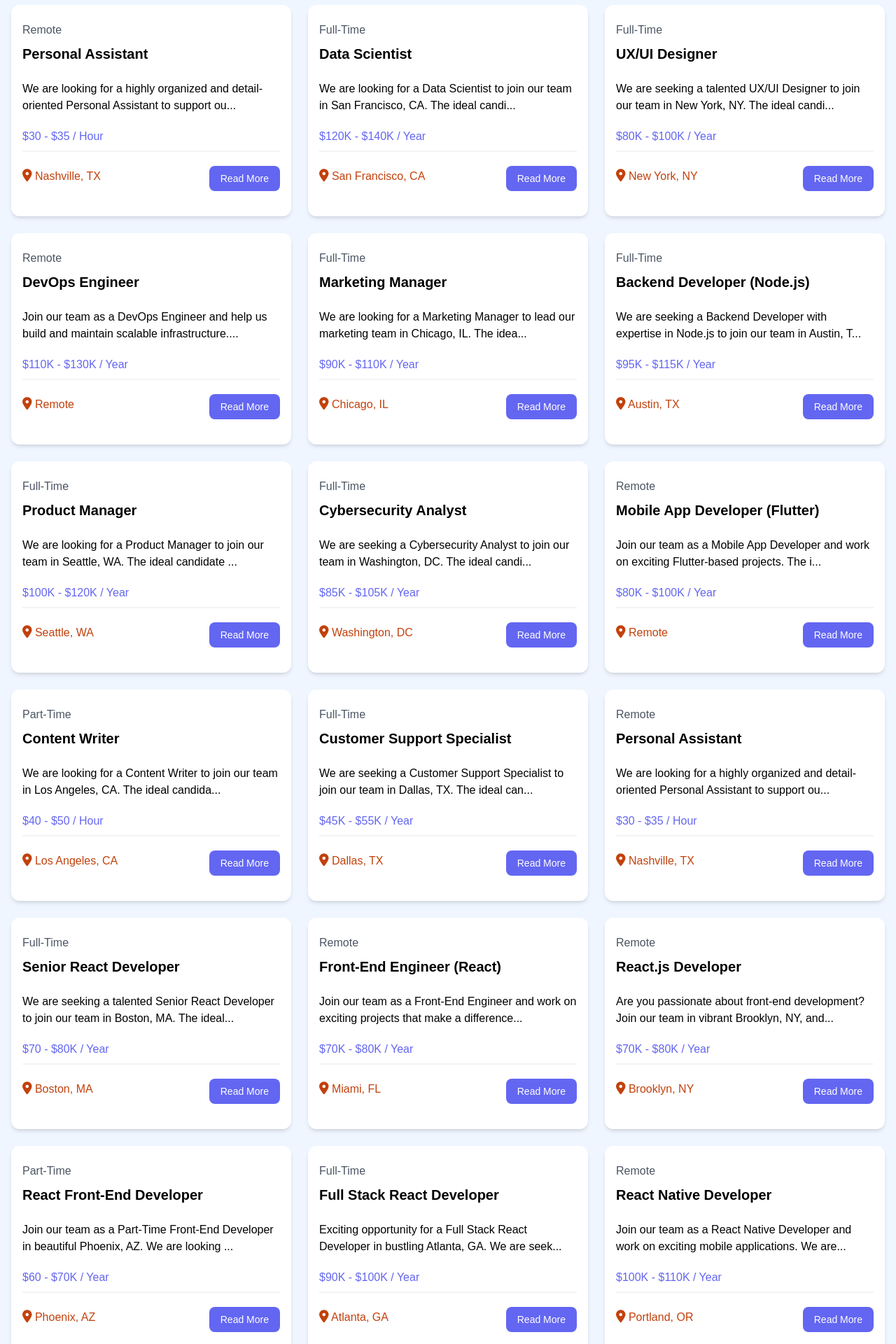
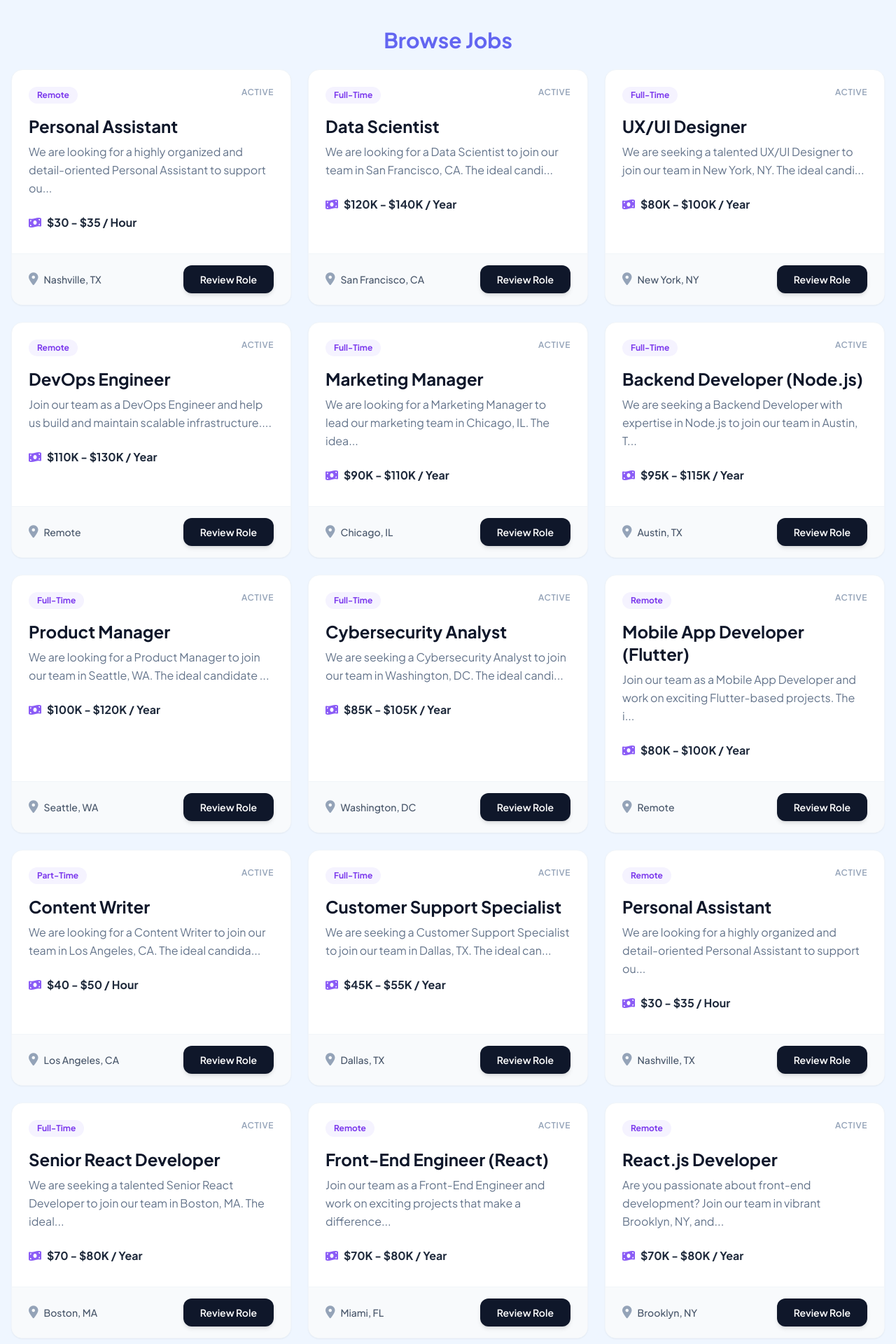
Before and after one commit to noahdevelopsio/Skillsoftjobs, a PHP site: page /jobs.php in a window 1280 px wide. Shown: the part 256-2176 px from the top of the page at 70% size. Run offline with PHP 8.4, Linux system fonts and the light colour scheme; a user stored in the database is signed in; data comes from the database, SQL or seed files in the repository; data that the repository does not hold is empty; some libraries are stand-ins or nearby versions.

Commit message:
[DESIGN] Modernize hero sections, job cards, and empty states

```diff
--- a/jobs.php
+++ b/jobs.php
@@ -33,18 +33,7 @@ if (!empty($filter)) {
 <!DOCTYPE html>
 <html lang="en">
   <head>
-    <meta charset="UTF-8" />
-    <meta name="viewport" content="width=device-width, initial-scale=1.0" />
-    <link
-      rel="stylesheet"
-      href="https://cdnjs.cloudflare.com/ajax/libs/font-awesome/6.5.1/css/all.min.css"
-      integrity="sha512-DTOQO9RWCH3ppGqcWaEA1BIZOC6xxalwEsw9c2QQeAIftl+Vegovlnee1c9QX4TctnWMn13TZye+giMm8e2LwA=="
-      crossorigin="anonymous"
-      referrerpolicy="no-referrer"
-    />
-    <link rel="stylesheet" href="css/styles.css" />
-    <link rel="stylesheet" href="css/jobs.css" />
-    <link rel="icon" type="image/png" href="/favicon.ico" />
+    <?php include("includes/head.php"); ?>
     <title>Skillsoft</title>
 
   </head>
@@ -52,19 +41,22 @@ if (!empty($filter)) {
     <?php include("includes/navbar.php"); ?>
 
     <!-- Filter Jobs -->
-    <section class="bg-blue-50 py-4">
-      <div class="container mx-auto px-4">
-        <div class="search-container">
-          <form method="GET" action="jobs.php">
+    <section class="bg-slate-900 py-12 relative overflow-hidden">
+      <!-- Decorative background blur -->
+      <div class="absolute inset-0 bg-[url('https://images.unsplash.com/photo-1522071820081-009f0129c71c?auto=format&fit=crop&q=80')] bg-cover bg-center opacity-10 mix-blend-overlay"></div>
+      <div class="container mx-auto px-4 relative z-10">
+        <div class="max-w-3xl mx-auto backdrop-blur-md bg-white/10 p-2 rounded-2xl border border-white/20 shadow-2xl">
+          <form method="GET" action="jobs.php" class="relative flex items-center">
+            <i class="fa-solid fa-magnifying-glass absolute left-6 text-slate-400 text-lg"></i>
             <input
               type="text"
               name="filter"
-              class="w-full p-3 border border-gray-300 rounded-lg focus:outline-none focus:border-indigo-500"
-              placeholder="Filter jobs by title, location, or type..."
+              class="w-full py-4 pl-14 pr-32 bg-white rounded-xl focus:outline-none focus:ring-4 focus:ring-brand-500/30 text-slate-800 text-lg placeholder:text-slate-400 font-medium transition-shadow"
+              placeholder="Search by role, location, or type..."
               value="<?php echo htmlspecialchars($filter); ?>"
             />
-            <button type="submit">
-              <i class="fa-solid fa-magnifying-glass"></i>
+            <button type="submit" class="absolute right-2 top-2 bottom-2 bg-brand-600 hover:bg-brand-500 text-white px-6 rounded-lg font-bold transition-colors">
+              Search
             </button>
           </form>
         </div>
@@ -84,15 +76,14 @@ if (!empty($filter)) {
               // Loop through each job and display it
               while ($job = mysqli_fetch_assoc($result)) {
                   echo '
-                  <div class="bg-white rounded-xl shadow-md relative">
-                    <div class="p-4">
-                      <div class="mb-6">
-                        <div class="text-gray-600 my-2">' . htmlspecialchars($job['type']) . '</div>
-                        <h3 class="text-xl font-bold">' . htmlspecialchars($job['title']) . '</h3>
+                  <div class="group bg-white rounded-2xl shadow-sm hover:shadow-2xl border border-slate-100 transition-all duration-300 hover:-translate-y-2 overflow-hidden flex flex-col">
+                    <div class="p-6 flex-1">
+                      <div class="mb-4 flex justify-between items-start">
+                        <span class="inline-block bg-brand-50 text-brand-600 text-xs font-bold px-3 py-1 rounded-full">' . htmlspecialchars($job['type']) . '</span>
+                        <span class="text-slate-400 text-xs font-semibold uppercase tracking-wider">Active</span>
                       </div>
-
-                      <div class="mb-5">
-                        ';
+                      <h3 class="text-2xl font-bold text-slate-900 mb-2 group-hover:text-brand-600 transition-colors">' . htmlspecialchars($job['title']) . '</h3>
+                      <div class="text-slate-500 mb-6 leading-relaxed">';
                         $description = htmlspecialchars($job['description']);
                         if (strlen($description) > 90) {
                             echo substr($description, 0, 90) . '...';
@@ -101,23 +92,21 @@ if (!empty($filter)) {
                         }
                         echo '
                       </div>
-
-                      <h3 class="text-indigo-500 mb-2">' . htmlspecialchars($job['salary']) . '</h3>
-
-                      <div class="border border-gray-100 mb-5"></div>
-
-                      <div class="flex flex-col lg:flex-row justify-between mb-4">
-                        <div class="text-orange-700 mb-3">
-                          <i class="fa-solid fa-location-dot text-lg"></i>
-                          ' . htmlspecialchars($job['location']) . '
-                        </div>
-                        <a
-                          href="job-details.php?id=' . $job['id'] . '"
-                          class="h-[36px] bg-indigo-500 hover:bg-indigo-600 text-white px-4 py-2 rounded-lg text-center text-sm"
-                        >
-                          Read More
-                        </a>
+                      <div class="flex items-center text-slate-800 font-bold mb-2">
+                        <i class="fa-solid fa-money-bill-wave text-brand-500 mr-2"></i>' . htmlspecialchars($job['salary']) . '
                       </div>
+                    </div>
+                    <div class="px-6 py-4 bg-slate-50 border-t border-slate-100 flex flex-col sm:flex-row justify-between items-center gap-4">
+                      <div class="text-slate-600 text-sm font-medium flex items-center">
+                        <i class="fa-solid fa-location-dot text-slate-400 mr-2 text-lg"></i>
+                        ' . htmlspecialchars($job['location']) . '
+                      </div>
+                      <a
+                        href="job-details.php?id=' . $job['id'] . '"
+                        class="w-full sm:w-auto bg-slate-900 hover:bg-brand-600 text-white px-6 py-2.5 rounded-xl text-center text-sm font-semibold transition-colors shadow-md"
+                      >
+                        Review Role
+                      </a>
                     </div>
                   </div>';
               }
```
